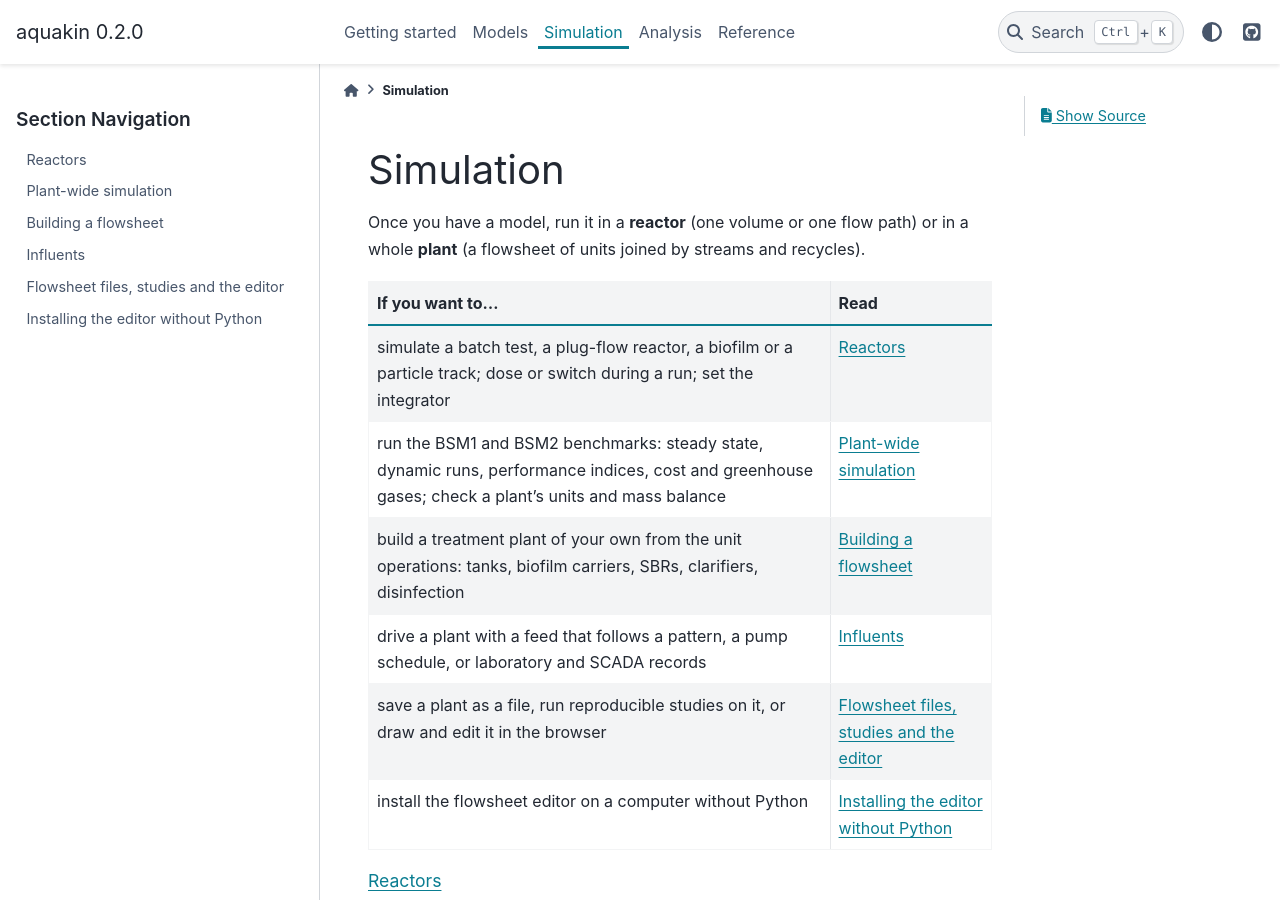
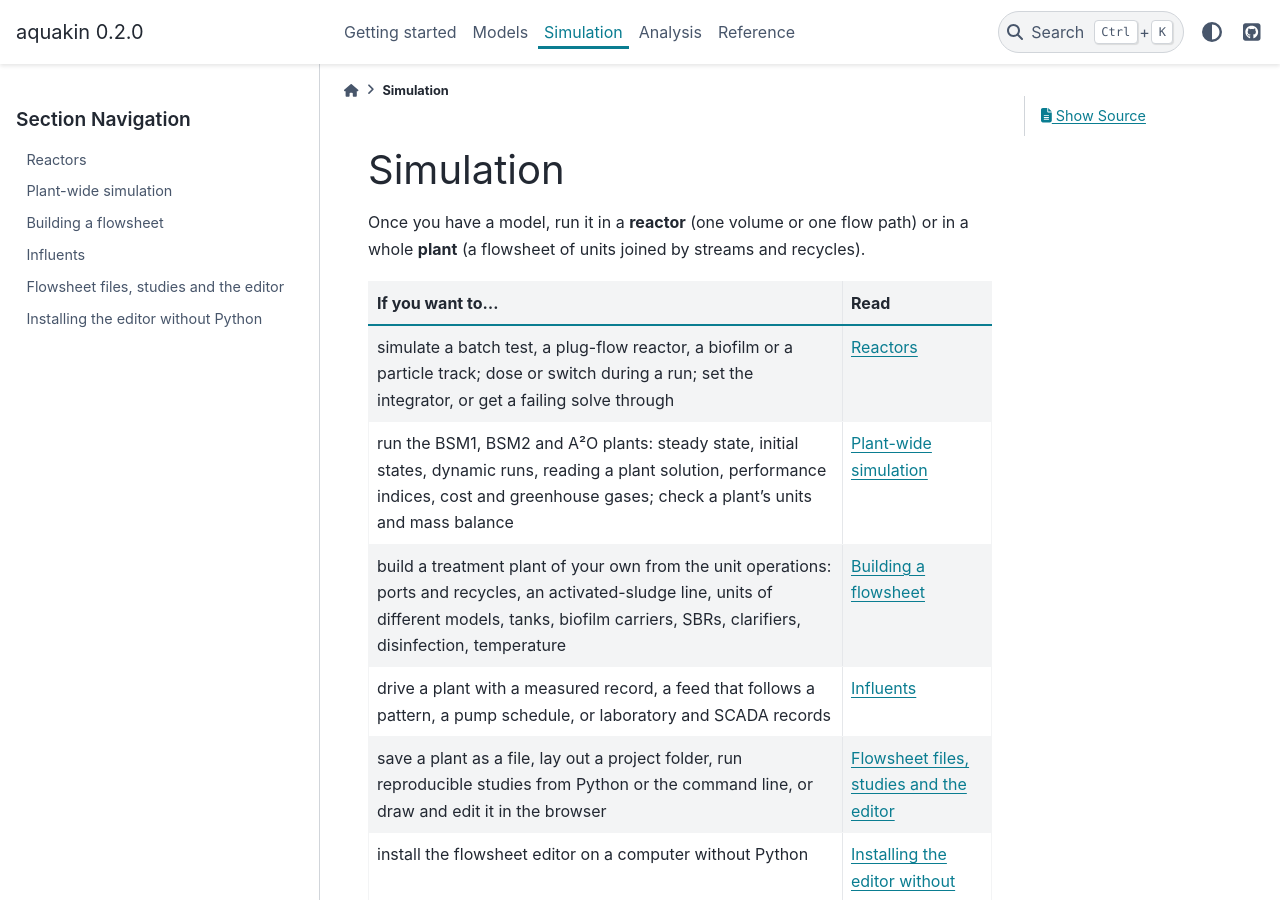
Before and after one commit to DeGrootResearchGroup/aquakin, a Sphinx documentation site: the page built from docs/simulation.md, in a window 1280 px wide and 900 px high. Built offline with Sphinx 7.4.7 and the PyData theme 0.15.4, drawn with Linux system fonts in a browser that asks for light colours.

Commit message:
docs(simulation): landing-page rows for the new topics
Co-Authored-By: Claude Opus 5.5 <noreply@anthropic.com>

````diff
--- a/docs/simulation.md
+++ b/docs/simulation.md
@@ -5,11 +5,11 @@ in a whole **plant** (a flowsheet of units joined by streams and recycles).
 
 | If you want to… | Read |
 |---|---|
-| simulate a batch test, a plug-flow reactor, a biofilm or a particle track; dose or switch during a run; set the integrator | [Reactors](reactors.md) |
-| run the BSM1 and BSM2 benchmarks: steady state, dynamic runs, performance indices, cost and greenhouse gases; check a plant's units and mass balance | [Plant-wide simulation](plants.md) |
-| build a treatment plant of your own from the unit operations: tanks, biofilm carriers, SBRs, clarifiers, disinfection | [Building a flowsheet](custom_flowsheets.md) |
-| drive a plant with a feed that follows a pattern, a pump schedule, or laboratory and SCADA records | [Influents](influents.md) |
-| save a plant as a file, run reproducible studies on it, or draw and edit it in the browser | [Flowsheet files, studies and the editor](plant_files.md) |
+| simulate a batch test, a plug-flow reactor, a biofilm or a particle track; dose or switch during a run; set the integrator, or get a failing solve through | [Reactors](reactors.md) |
+| run the BSM1, BSM2 and A²O plants: steady state, initial states, dynamic runs, reading a plant solution, performance indices, cost and greenhouse gases; check a plant's units and mass balance | [Plant-wide simulation](plants.md) |
+| build a treatment plant of your own from the unit operations: ports and recycles, an activated-sludge line, units of different models, tanks, biofilm carriers, SBRs, clarifiers, disinfection, temperature | [Building a flowsheet](custom_flowsheets.md) |
+| drive a plant with a measured record, a feed that follows a pattern, a pump schedule, or laboratory and SCADA records | [Influents](influents.md) |
+| save a plant as a file, lay out a project folder, run reproducible studies from Python or the command line, or draw and edit it in the browser | [Flowsheet files, studies and the editor](plant_files.md) |
 | install the flowsheet editor on a computer without Python | [Installing the editor without Python](installing_the_editor.md) |
 
 ```{toctree}
````
